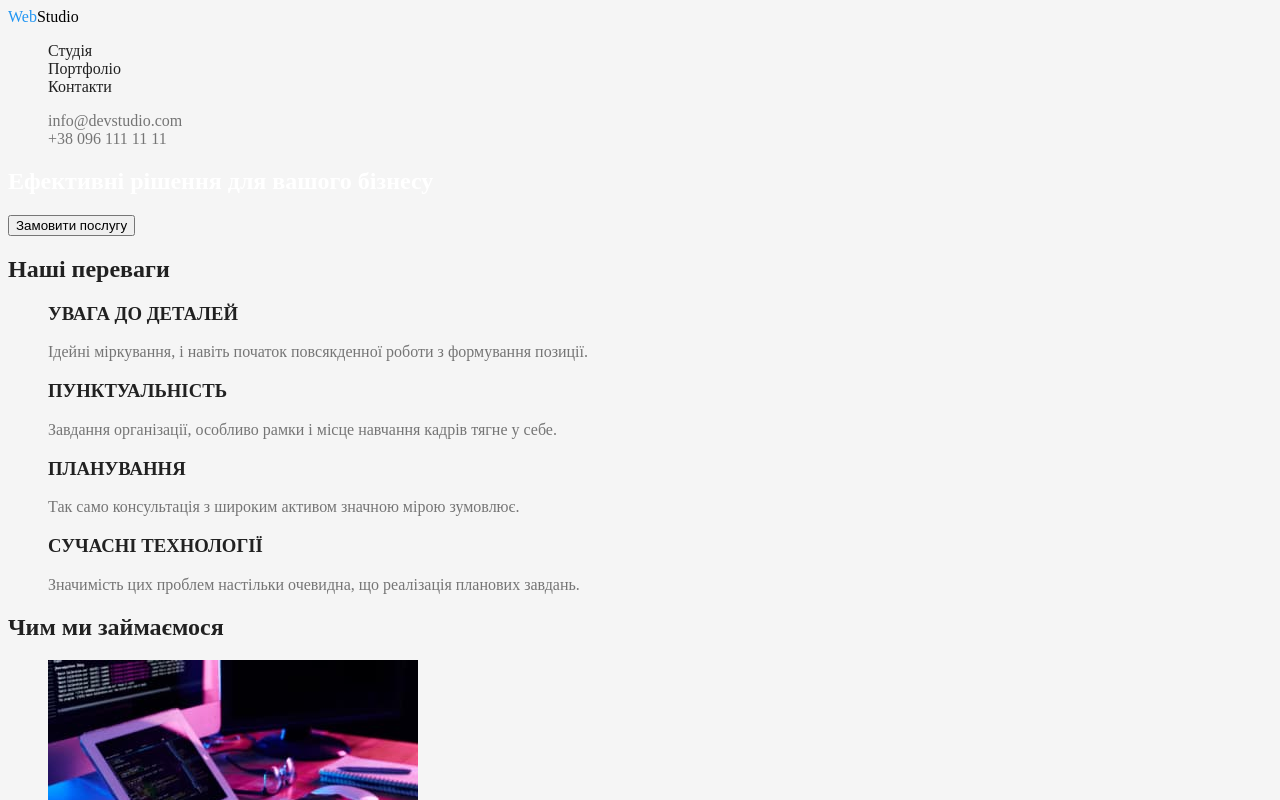
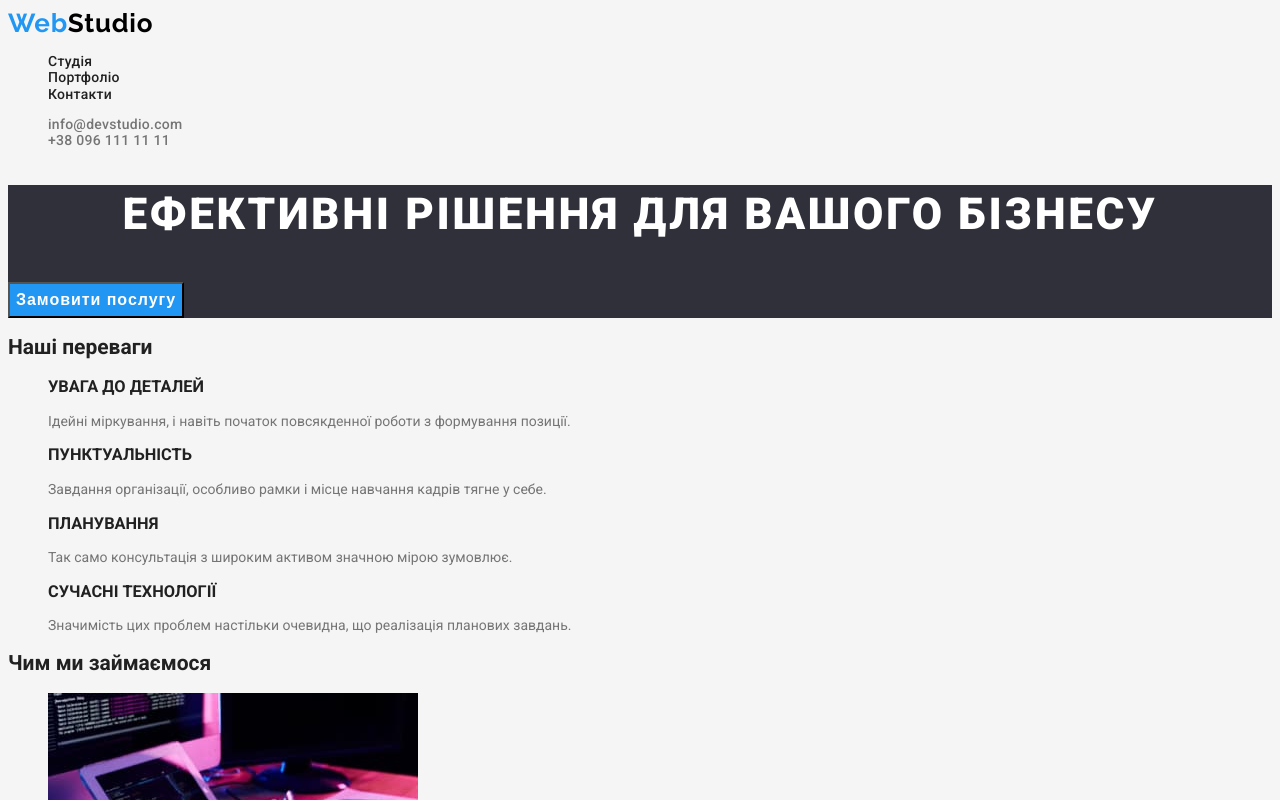
Before and after one commit to Daria-Misko/hw2, a plain HTML site: page index.html in a window 1280 px wide. Shown: the top 800 px of the page. Drawn offline with Linux system fonts and the light colour scheme.

Commit message:
зміни в стилях до кінця героя

```diff
--- a/css/style.css
+++ b/css/style.css
@@ -11,6 +11,9 @@
 body {
 	color: var(--main-color-title);
 	background-color: #F5F5F5;
+	font-family: 'Roboto', sans-serif;
+	font-size: 14px;
+	line-height: 1.17;
 }
 a {
 	text-decoration:none;
@@ -31,11 +34,18 @@ ul {
 }
 .logo {
 	color: var(--color-blue);
+	font-family: 'Raleway', sans-serif;
+	font-size: 26px;
+	font-weight: 700;
+	line-height: 1.19;
+	letter-spacing: 0.03em;
 }
 .studio-general {
 	color: #000000;
 }
 .main-nav {
+	font-weight: 500;
+	letter-spacing: 0.02em;
 }
 .nav-link {
 	color: var(--main-color-title);
@@ -68,14 +78,28 @@ ul {
 
 /* main */
 .hero {
-
+	background-color: #2F303A;
 }
 
 .hero-title {
 	color: var(--color-white);
+	font-size: 44px;
+	font-weight: 900;
+	line-height: 1.36;
+	letter-spacing: 0.06em;
+	text-transform: uppercase;
+	text-align: center;
 }
 
-.hero-button {}
+.hero-button {
+	color: var(--color-white);
+	background-color: var(--color-blue);
+	font-size: 16px;
+	font-weight: 700;
+	line-height: 1.87;
+	letter-spacing: 0.06em;
+	text-align: center;
+}
 
 .title {
 
--- a/index.html
+++ b/index.html
@@ -5,6 +5,12 @@
 		<meta http-equiv="X-UA-Compatible" content="IE=edge" />
 		<meta name="viewport" content="width=device-width, initial-scale=1.0" />
 		<title>Студія</title>
+		<link rel="preconnect" href="https://fonts.googleapis.com" />
+		<link rel="preconnect" href="https://fonts.gstatic.com" crossorigin />
+		<link
+			href="https://fonts.googleapis.com/css2?family=Raleway:wght@700&family=Roboto:wght@400;500;700;900&display=swap"
+			rel="stylesheet"
+		/>
 		<link rel="stylesheet" href="./css/style.css" />
 	</head>
 	<body>
```
